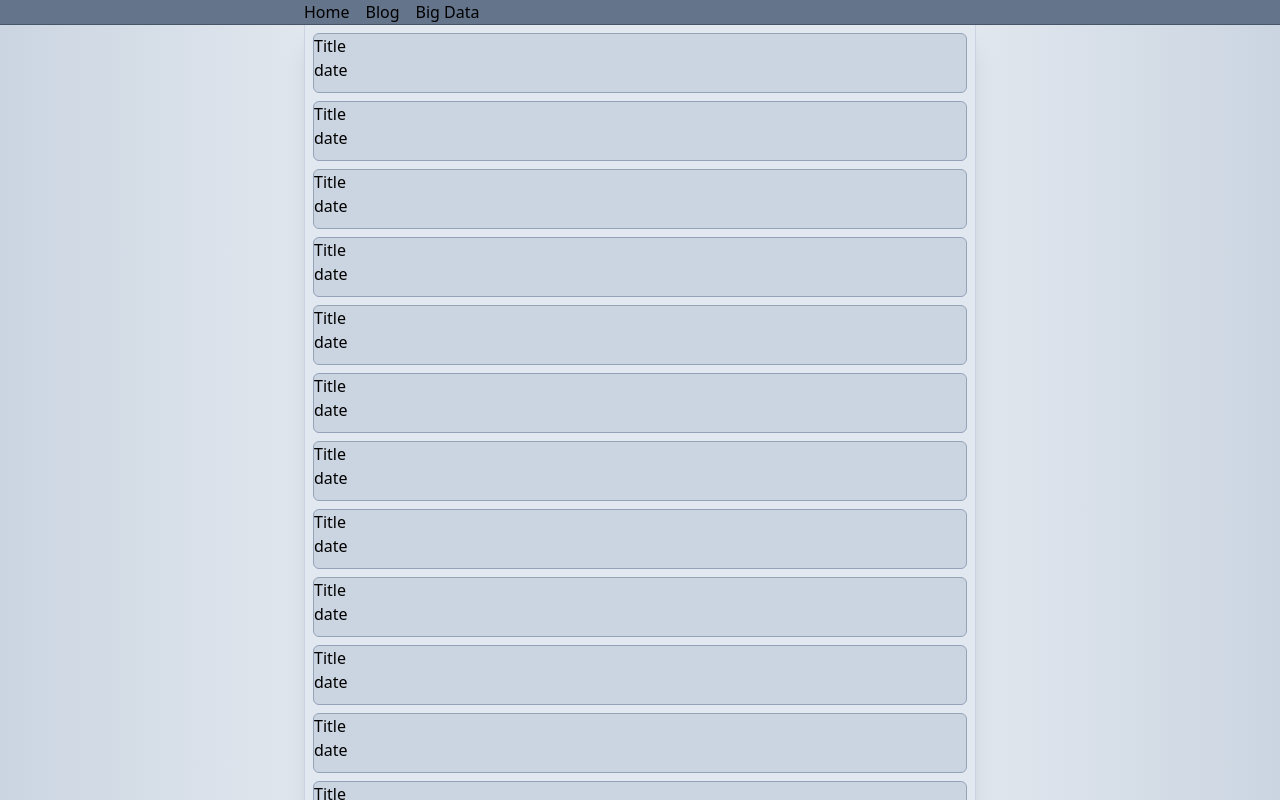
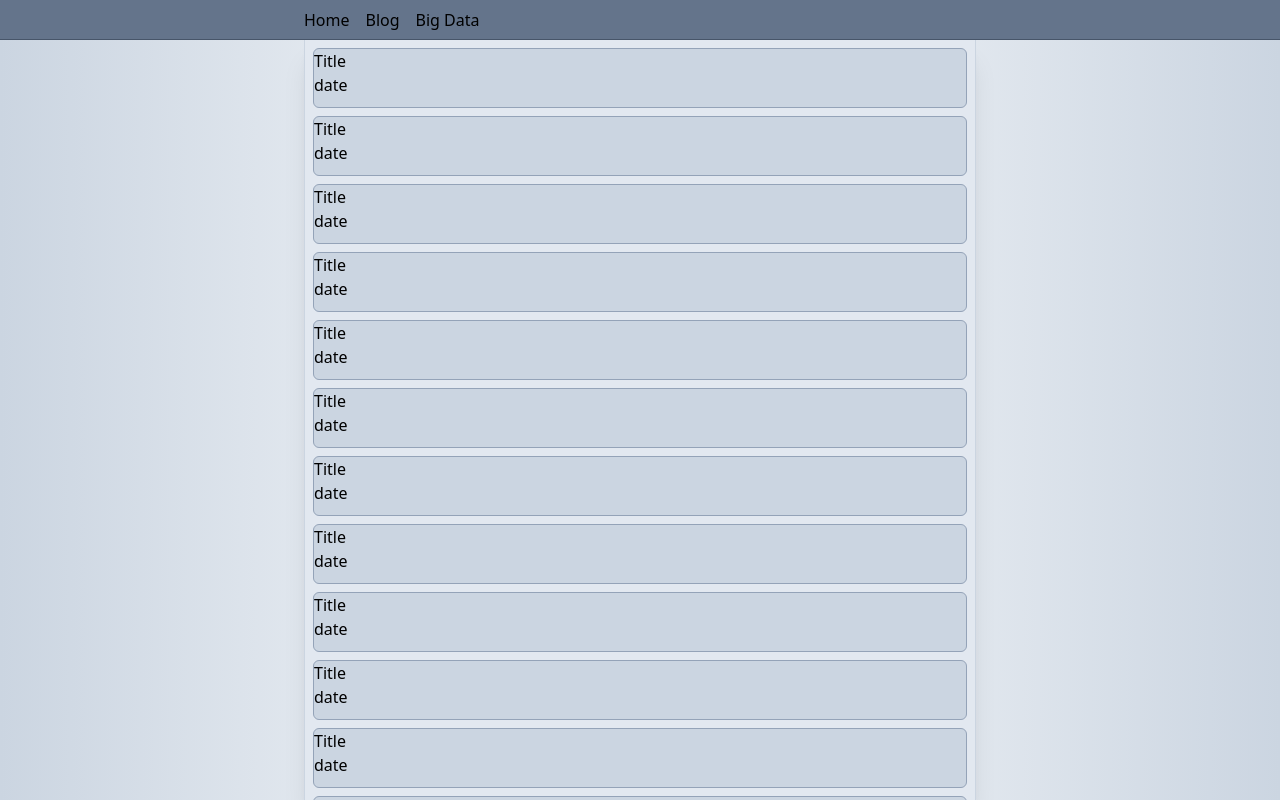
Before and after one commit to ViktorSjolund/NextJSBenchmark, a Next.js app: page /blog in a window 1280 px wide. Built offline with nearby package versions, Linux system fonts and the light colour scheme.

Commit message:
Fix layout

```diff
--- a/src/components/layout.tsx
+++ b/src/components/layout.tsx
@@ -3,8 +3,8 @@ import Link from 'next/link';
 
 export const PageLayout = (props: PropsWithChildren) => {
   return (
-    <main className="overflow-none flex flex-col h-screen bg-gradient-to-r from-slate-300 via-slate-50 to-slate-300">
-      <nav className="flex items-center h-12 justify-center bg-slate-500 border-b border-slate-600">
+    <main className="overflow-hidden flex items-center flex-col h-screen bg-gradient-to-r from-slate-300 via-slate-50 to-slate-300">
+      <nav className="flex w-full items-center shrink-0 grow-0 h-10 justify-center bg-slate-500 border-b border-slate-600">
         <div className="flex gap-4 w-full md:max-w-2xl">
           <Link href="/">
             <span>Home</span>
@@ -17,10 +17,8 @@ export const PageLayout = (props: PropsWithChildren) => {
           </Link>
         </div>
       </nav>
-      <div className="flex w-full h-full justify-center">
-        <div className="justify-self-center shadow-xl w-full flex flex-grow bg-slate-200 md:border-x md:border-slate-300 md:max-w-2xl">
-          {props.children}
-        </div>
+      <div className="overflow-y-auto flex justify-self-center shadow-xl w-full flex flex-grow bg-slate-200 md:border-x md:border-slate-300 md:max-w-2xl">
+        {props.children}
       </div>
     </main>
   );
```
